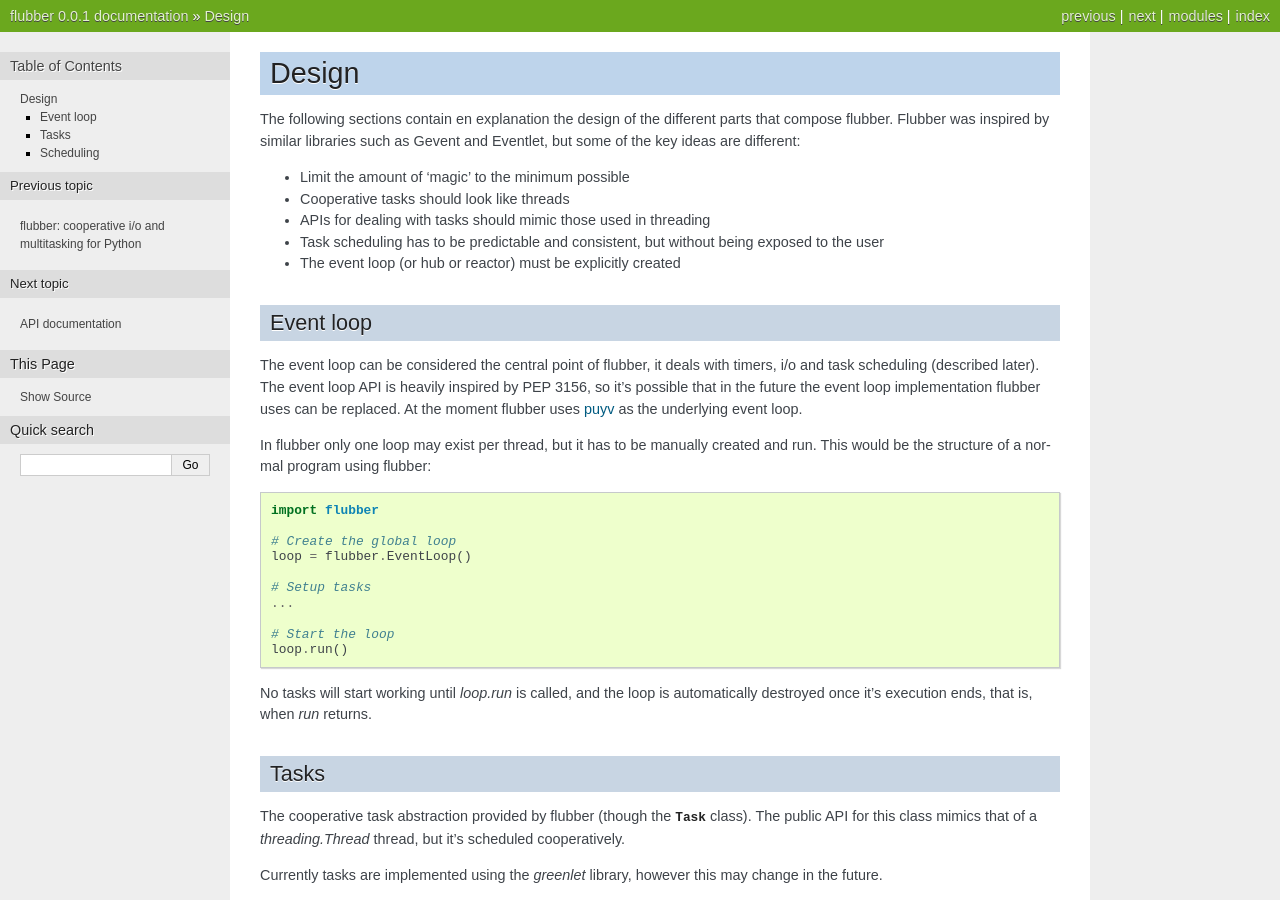
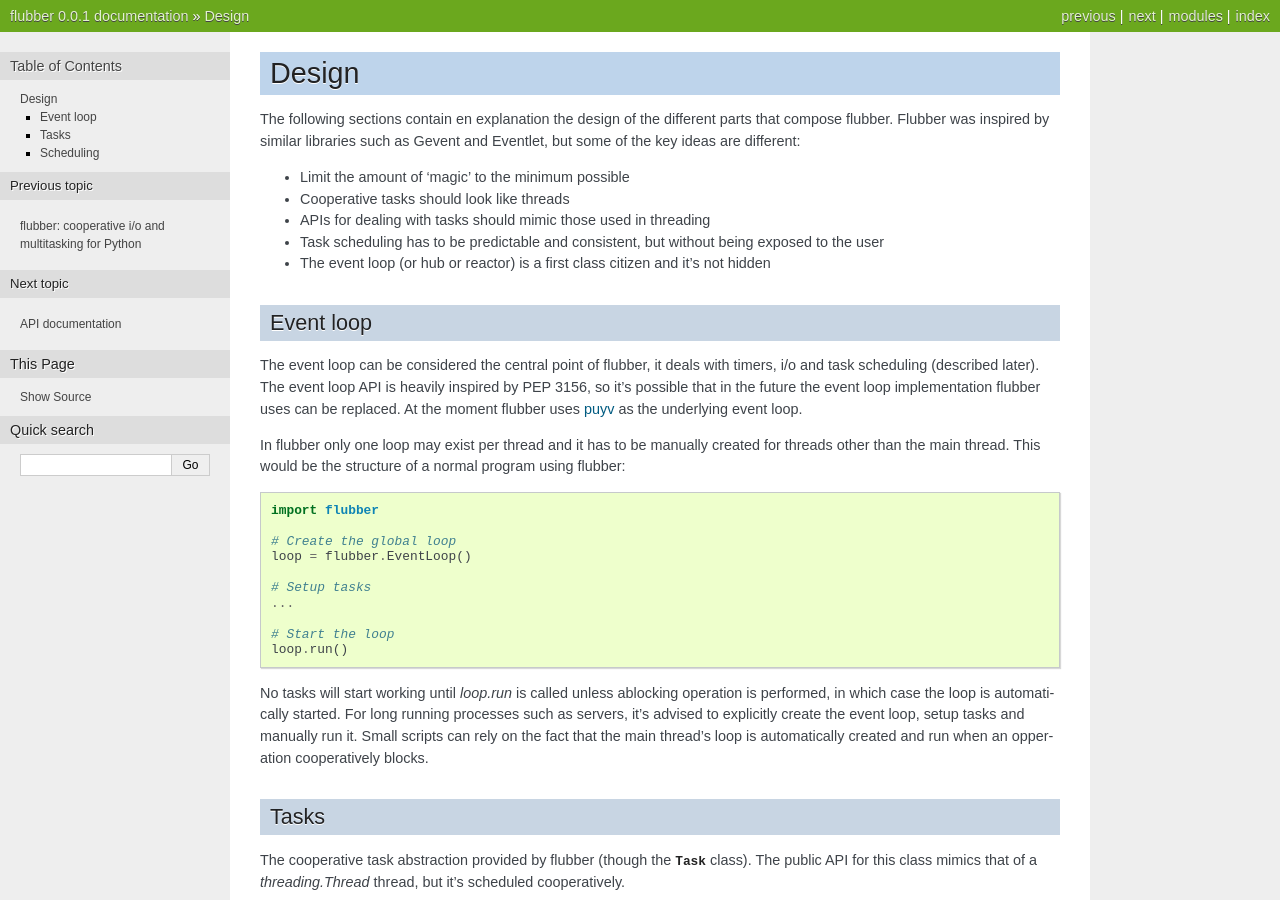
Before and after one commit to saghul/evergreen, a Sphinx documentation site: the page built from docs/design.rst, in a window 1280 px wide and 900 px high. Built offline with Sphinx 7.4.7, drawn with Linux system fonts in a browser that asks for light colours.

Commit message:
Updated documentation

```diff
--- a/docs/design.rst
+++ b/docs/design.rst
@@ -13,8 +13,8 @@ are different:
   in threading
 - Task scheduling has to be predictable and consistent,
   but without being exposed to the user
-- The event loop (or hub or reactor) must be explicitly
-  created
+- The event loop (or hub or reactor) is a first class citizen
+  and it's not hidden
 
 
 Event loop
@@ -26,8 +26,8 @@ by PEP 3156, so it's possible that in the future the event loop implementation f
 uses can be replaced. At the moment flubber uses `puyv <https://github.com/saghul/pyuv>`_
 as the underlying event loop.
 
-In flubber only one loop may exist per thread, but it has to be manually created and
-run. This would be the structure of a normal program using flubber:
+In flubber only one loop may exist per thread and it has to be manually created for threads
+other than the main thread. This would be the structure of a normal program using flubber:
 
 ::
 
@@ -43,8 +43,11 @@ run. This would be the structure of a normal program using flubber:
     loop.run()
 
 
-No tasks will start working until `loop.run` is called, and the loop is automatically
-destroyed once it's execution ends, that is, when `run` returns.
+No tasks will start working until `loop.run` is called unless ablocking operation is performed,
+in which case the loop is automatically started. For long running processes such as servers, it's
+advised to explicitly create the event loop, setup tasks and manually run it. Small scripts can
+rely on the fact that the main thread's loop is automatically created and run when an opperation
+cooperatively blocks.
 
 
 Tasks
--- a/docs/loop.rst
+++ b/docs/loop.rst
@@ -13,7 +13,8 @@ based callback scheduling.
 
     This is the main class that sets things in motion in flubber. I runs scheduled tasks,
     timers and i/o operations. Only one event loop may exist per thread and it needs to be
-    explicitly created. The current loop can be accessed with `flubber.current.loop`.
+    explicitly created for threads other than the main thread.
+    The current loop can be accessed with `flubber.current.loop`.
 
     .. py:attribute:: DEFAULT_EXECUTOR_WORKERS
 
@@ -83,7 +84,8 @@ based callback scheduling.
 
     .. py:method:: switch
 
-        Switch task execution to the loop's main task.
+        Switch task execution to the loop's main task. If the loop wasn't started yet
+        it will be started at this point.
 
     .. py:method:: run
 
```
